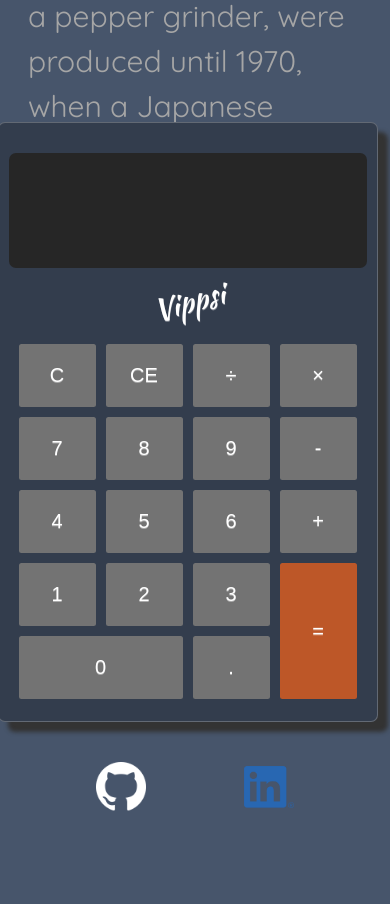
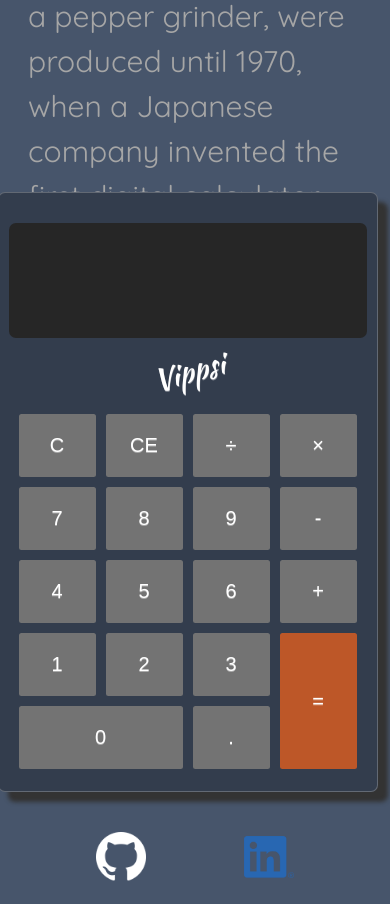
Before and after one commit to Vippsi/TheCalculator, a React (Create React App) app: page / in a window 390 px wide. Shown: the part 800-1704 px from the top of the page. Before the commit the page ends 1634 px from the top, so only its background shows below. Built offline with nearby package versions, Linux system fonts and the light colour scheme.

Commit message:
updated media query

```diff
--- a/src/styles/css/index.css
+++ b/src/styles/css/index.css
@@ -35,7 +35,7 @@
   .calculator-body {
     width: 38rem;
     height: 60rem;
-    margin-top: 5rem;
+    margin-top: 12rem;
   }
 }
 .calculator-body .calculator-screen {
--- a/src/styles/scss/_body.scss
+++ b/src/styles/scss/_body.scss
@@ -31,7 +31,7 @@
   @media only screen and (max-width: 600px) {
     width: 38rem;
     height: 60rem;
-    margin-top: 5rem;
+    margin-top: 12rem;
 
   }
 
```
